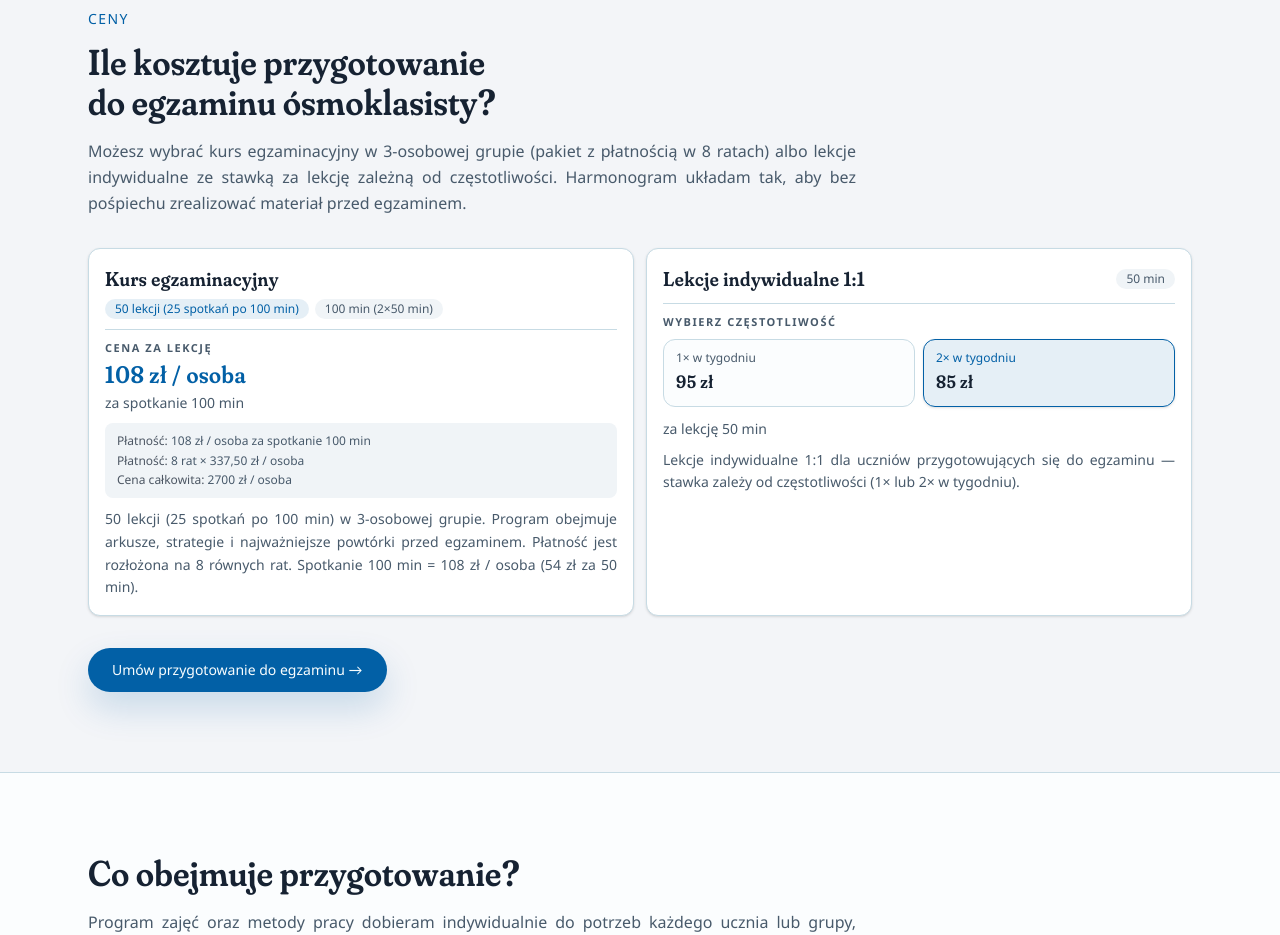
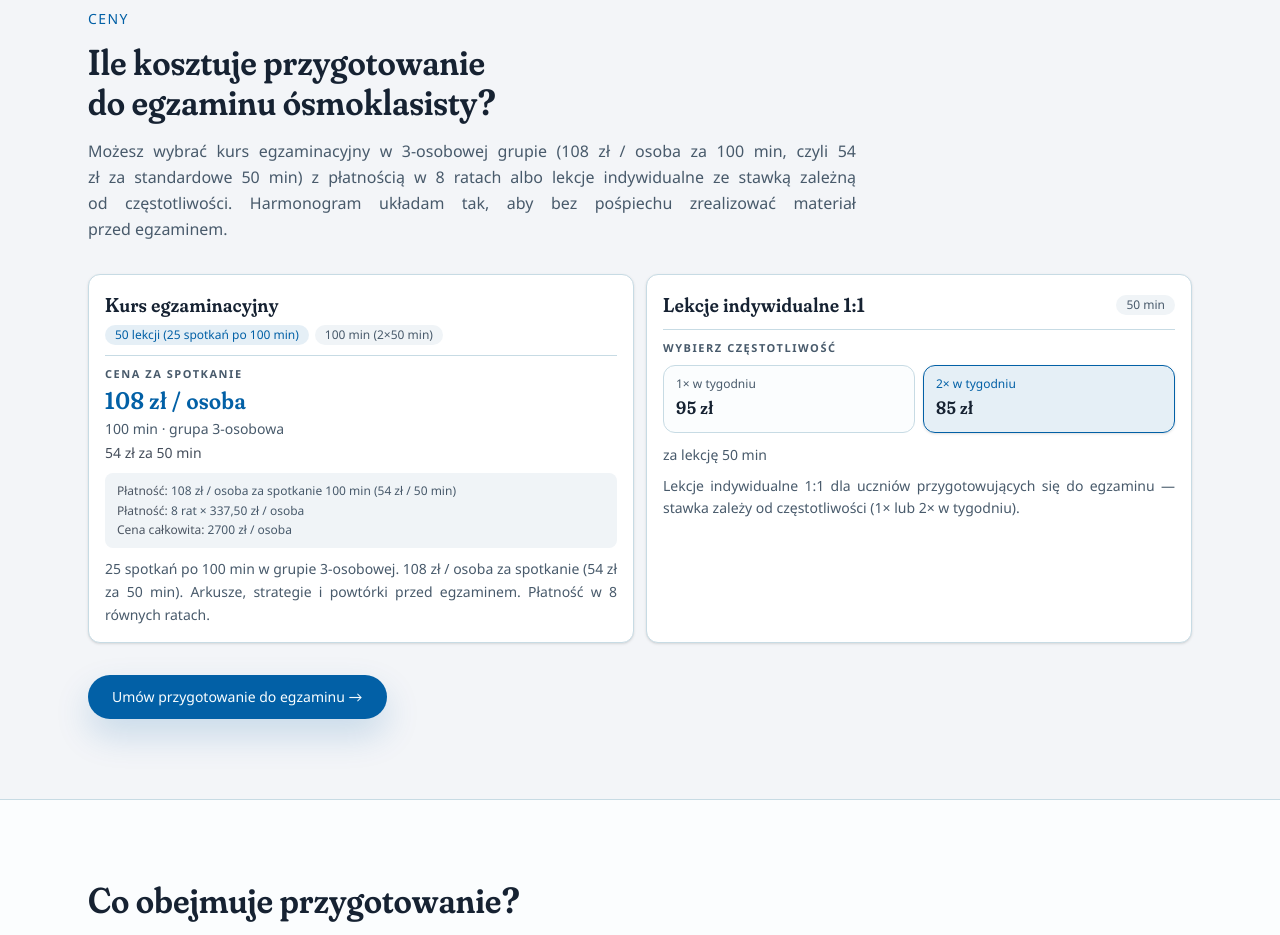
Before and after one commit to Lenifc/landing-page-agata, a Nuxt app: page /egzamin-osmoklasisty-rumia in a window 1280 px wide. Shown: the part 820-1755 px from the top of the page. Built offline with nearby package versions, Linux system fonts and the light colour scheme.

Commit message:
update text

```diff
--- a/app/components/ContactForm.vue
+++ b/app/components/ContactForm.vue
@@ -7,7 +7,7 @@
       aria-live="polite"
     >
       <h3 class="font-serif text-lg font-semibold text-foreground md:text-xl">
-        Dziękuję — zgłoszenie poszło.
+        Dziękuję - zgłoszenie poszło.
       </h3>
       <p class="text-sm leading-relaxed text-muted-foreground">
         Odpowiem zwykle w ciągu kilku godzin z propozycją konsultacji albo
--- a/app/components/LandingPriceCard.vue
+++ b/app/components/LandingPriceCard.vue
@@ -66,7 +66,7 @@
 
       <template v-else>
         <p class="text-[0.6875rem] font-semibold uppercase tracking-[0.14em] text-muted-foreground">
-          Cena za lekcję
+          {{ option.displayPriceLabel || 'Cena za lekcję' }}
         </p>
         <p class="mt-0.5 font-serif text-xl font-semibold text-primary md:text-2xl">
           <span v-if="option.displayPrefix">{{ option.displayPrefix }} </span>
@@ -74,6 +74,12 @@
         </p>
         <p class="mt-0.5 text-xs text-muted-foreground md:text-sm">
           {{ displayPriceContext }}
+        </p>
+        <p
+          v-if="option.displayPriceNote"
+          class="mt-1 text-xs font-medium text-foreground/80 md:text-sm"
+        >
+          {{ option.displayPriceNote }}
         </p>
       </template>
 
--- a/app/config/pricing.js
+++ b/app/config/pricing.js
@@ -60,28 +60,29 @@ export const PRICING = Object.freeze({
       name: 'Kurs egzaminacyjny',
       frequency: '50 lekcji (25 spotkań po 100 min)',
       duration: '100 min (2×50 min)',
-      price: '108 zł / 100 min',
+      price: '108 zł / osoba',
       schemaPrice: '337.50',
       fromPrice: '54 zł / osoba',
       fromPriceContext: 'za lekcję 50 min',
       priceDetails: {
         totalPrice: '2700 zł / osoba',
-        lessonPrice: '54 zł / osoba za lekcję 50 min',
+        lessonPrice: '54 zł / osoba za 50 min',
       },
       paymentNote: 'miesięcznie: 8 rat × 337,50 zł / osoba',
-      details: `Kurs egzaminacyjny dla uczniów klasy 8 oraz maturzystów obejmuje 25 spotkań po 100 minut w
-        kameralnej 3-osobowej grupie. Cena: 108 zł / osoba za spotkanie 100 min (54 zł za 50 min).
-        Zajęcia odbywają się raz w tygodniu (jedna po drugiej). W sumie to ponad 41 godzin nauki,
-        a kurs kończy się przed terminem egzaminu. Płatność: 8 równych rat × 337,50 zł / osoba.`,
+      details: `Kurs egzaminacyjny dla uczniów klasy 8 oraz maturzystów: 25 spotkań po 100 minut
+        w kameralnej 3-osobowej grupie. Cena: 108 zł / osoba za spotkanie 100 min
+        (54 zł za 50 min). Spotkania raz w tygodniu (dwie lekcje jedna po drugiej).
+        Ponad 41 godzin nauki, kurs kończy się przed egzaminem.
+        Płatność: 8 równych rat × 337,50 zł / osoba.`,
       featured: false,
       contexts: {
         eighthGradeExam: {
           details:
-            '50 lekcji (25 spotkań po 100 min) w 3-osobowej grupie. Program obejmuje arkusze, strategie i najważniejsze powtórki przed egzaminem. Płatność jest rozłożona na 8 równych rat. Spotkanie 100 min = 108 zł / osoba (54 zł za 50 min).',
+            '25 spotkań po 100 min w grupie 3-osobowej. 108 zł / osoba za spotkanie (54 zł za 50 min). Arkusze, strategie i powtórki przed egzaminem. Płatność w 8 równych ratach.',
         },
         maturaExam: {
           details:
-            '50 lekcji (25 spotkań po 100 min) w 3-osobowej grupie, z pracą na arkuszach, strategiach i najważniejszych obszarach do poprawy. Płatność jest rozłożona na 8 równych rat. Spotkanie 100 min = 108 zł / osoba (54 zł za 50 min).',
+            '25 spotkań po 100 min w grupie 3-osobowej. 108 zł / osoba za spotkanie (54 zł za 50 min). Arkusze, strategie i praca nad obszarami do poprawy. Płatność w 8 równych ratach.',
         },
       },
     },
@@ -280,11 +281,13 @@ export const buildExamRateCard = (collection) => {
 
   return {
     ...exam,
+    displayPriceLabel: 'Cena za spotkanie',
     displayPrice: '108 zł / osoba',
-    displayPriceContext: 'za spotkanie 100 min',
+    displayPriceContext: '100 min · grupa 3-osobowa',
+    displayPriceNote: '54 zł za 50 min',
     paymentLines: [
       {
-        payment: '108 zł / osoba za spotkanie 100 min',
+        payment: '108 zł / osoba za spotkanie 100 min (54 zł / 50 min)',
       },
       {
         payment: paymentWithoutPrefix(exam.paymentNote),
--- a/app/pages/egzamin-osmoklasisty-rumia.vue
+++ b/app/pages/egzamin-osmoklasisty-rumia.vue
@@ -36,10 +36,11 @@
         max-width="3xl"
       >
         <template #description>
-          Możesz wybrać kurs egzaminacyjny w 3-osobowej grupie (pakiet z
-          płatnością w 8 ratach) albo lekcje indywidualne ze stawką za lekcję
-          zależną od częstotliwości. Harmonogram układam tak, aby bez pośpiechu
-          zrealizować materiał przed egzaminem.
+          Możesz wybrać kurs egzaminacyjny w 3-osobowej grupie (108 zł / osoba
+          za 100 min, czyli 54 zł za standardowe 50 min) z płatnością w 8
+          ratach albo lekcje indywidualne ze stawką zależną od częstotliwości.
+          Harmonogram układam tak, aby bez pośpiechu zrealizować materiał przed
+          egzaminem.
         </template>
       </UiSectionHeader>
       <div class="mt-6 grid gap-2.5 sm:grid-cols-2 md:mt-8 md:gap-3">
@@ -158,7 +159,7 @@ const landingPriceOptions = [
 const examGroupPayment = personPrice(
   paymentWithoutPrefix(examGroup.paymentNote),
 )
-const examPriceFaqAnswer = `Grupowy kurs egzaminacyjny w 3-osobowej grupie: 108 zł / osoba za spotkanie 100 min. Miesięczna płatność to ${examGroupPayment}. Lekcje indywidualne 1:1: ${individualWeekly.price} (1×) / ${individualTwiceWeekly.price} (2×) za lekcję 50 min.`
+const examPriceFaqAnswer = `Grupowy kurs egzaminacyjny w 3-osobowej grupie: 108 zł / osoba za spotkanie 100 min (54 zł za 50 min). Miesięczna płatność to ${examGroupPayment}. Lekcje indywidualne 1:1: ${individualWeekly.price} (1×) / ${individualTwiceWeekly.price} (2×) za lekcję 50 min.`
 
 const features = [
   {
--- a/app/pages/index.vue
+++ b/app/pages/index.vue
@@ -411,7 +411,7 @@ const landingPaths = [
     eyebrow: 'Młodzież',
     title: 'Egzamin ósmoklasisty i matura',
     body: 'Przygotowanie do egzaminu ósmoklasisty i matury z angielskiego: arkusze, strategie, gramatyka i spokojne powtórki.',
-    priceLabel: `108 zł / osoba za spotkanie 100 min`,
+    priceLabel: `108 zł / osoba · 100 min · czyli 54 zł za standardowe 50 min`,
     links: [
       { to: ROUTES.eighthGradeExamPrices, label: '8 klasa' },
       { to: ROUTES.maturaExamPrices, label: 'Matura' },
--- a/app/pages/matura-z-angielskiego-rumia.vue
+++ b/app/pages/matura-z-angielskiego-rumia.vue
@@ -36,10 +36,11 @@
         max-width="3xl"
       >
         <template #description>
-          Możesz wybrać kurs egzaminacyjny w 3-osobowej grupie (pakiet z
-          płatnością w 8 ratach) albo lekcje indywidualne ze stawką za lekcję
-          zależną od częstotliwości. Harmonogram zawsze układamy tak, aby bez
-          pośpiechu zrealizować materiał jeszcze przed egzaminem.
+          Możesz wybrać kurs egzaminacyjny w 3-osobowej grupie (108 zł / osoba
+          za 100 min, czyli 54 zł za standardowe 50 min) z płatnością w 8
+          ratach albo lekcje indywidualne ze stawką zależną od częstotliwości.
+          Harmonogram zawsze układamy tak, aby bez pośpiechu zrealizować
+          materiał jeszcze przed egzaminem.
         </template>
       </UiSectionHeader>
       <div class="mt-6 grid gap-2.5 sm:grid-cols-2 md:mt-8 md:gap-3">
@@ -158,7 +159,7 @@ const landingPriceOptions = [
 const examGroupPayment = personPrice(
   paymentWithoutPrefix(examGroup.paymentNote),
 )
-const examPriceFaqAnswer = `Grupowy kurs maturalny w 3-osobowej grupie: 108 zł / osoba za spotkanie 100 min. Miesięczna płatność to ${examGroupPayment}. Lekcje indywidualne 1:1: ${individualWeekly.price} (1×) / ${individualTwiceWeekly.price} (2×) za lekcję 50 min.`
+const examPriceFaqAnswer = `Grupowy kurs maturalny w 3-osobowej grupie: 108 zł / osoba za spotkanie 100 min (54 zł za 50 min). Miesięczna płatność to ${examGroupPayment}. Lekcje indywidualne 1:1: ${individualWeekly.price} (1×) / ${individualTwiceWeekly.price} (2×) za lekcję 50 min.`
 
 const features = [
   {
--- a/app/pages/oferta.vue
+++ b/app/pages/oferta.vue
@@ -317,7 +317,7 @@ const individualTwiceWeekly = getPricingPlan('individualTwiceWeekly')
 const duoWeekly = getPricingPlan('duoWeekly')
 const duoTwiceWeekly = getPricingPlan('duoTwiceWeekly')
 const examGroup = getPricingPlan('examGroup')
-const offerPricingFaqAnswer = `Cennik jest prosty: cena za lekcję 50 min zależy od formy i częstotliwości. Zajęcia 1:1: ${individualWeekly.price} (1×) / ${individualTwiceWeekly.price} (2×), DUO: ${personPrice(duoWeekly.price)} (1×) / ${personPrice(duoTwiceWeekly.price)} (2×). Kurs egzaminacyjny w 3-osobowej grupie: 108 zł / osoba za spotkanie 100 min, płatność ${paymentWithoutPrefix(examGroup.paymentNote)}. Osobny cennik obowiązuje przy porannych lekcjach online (Pn–Pt do 12:00).`
+const offerPricingFaqAnswer = `Cennik jest prosty: cena za lekcję 50 min zależy od formy i częstotliwości. Zajęcia 1:1: ${individualWeekly.price} (1×) / ${individualTwiceWeekly.price} (2×), DUO: ${personPrice(duoWeekly.price)} (1×) / ${personPrice(duoTwiceWeekly.price)} (2×). Kurs egzaminacyjny w 3-osobowej grupie: 108 zł / osoba za spotkanie 100 min (54 zł za 50 min); płatność ${paymentWithoutPrefix(examGroup.paymentNote)}. Osobny cennik obowiązuje przy porannych lekcjach online (Pn-Pt do 12:00).`
 
 useSeoMeta({
   title: 'Oferta oraz cennik zajęć z angielskiego w Rumi',
@@ -353,7 +353,7 @@ const pricingSections = [
     title: 'Kurs egzaminacyjny',
     badge: 'Pakiet · 8 rat',
     description: [
-      'Jedyny pakiet w ofercie: 25 spotkań po 100 minut w 3-osobowej grupie (egzamin ósmoklasisty lub matura). Spotkanie 100 min = 108 zł / osoba (54 zł za 50 min). Płatność w 8 równych ratach.',
+      'Jedyny pakiet w ofercie: 25 spotkań po 100 minut w 3-osobowej grupie (ósmoklasista lub matura). Cena: 108 zł / osoba za spotkanie 100 min (54 zł za 50 min). Płatność w 8 równych ratach.',
     ],
     plans: getPricingPlans('annualExam'),
   },
--- a/nuxt.config.js
+++ b/nuxt.config.js
@@ -116,7 +116,7 @@ export default defineNuxtConfig({
         { property: 'og:image:height', content: '630' },
         {
           property: 'og:image:alt',
-          content: 'Talkateria — angielski w Rumi',
+          content: 'Talkateria - angielski w Rumi',
         },
         {
           property: 'og:title',
```
Also changed, not shown: 1 other file (tests, documents, lock files or other folders).
